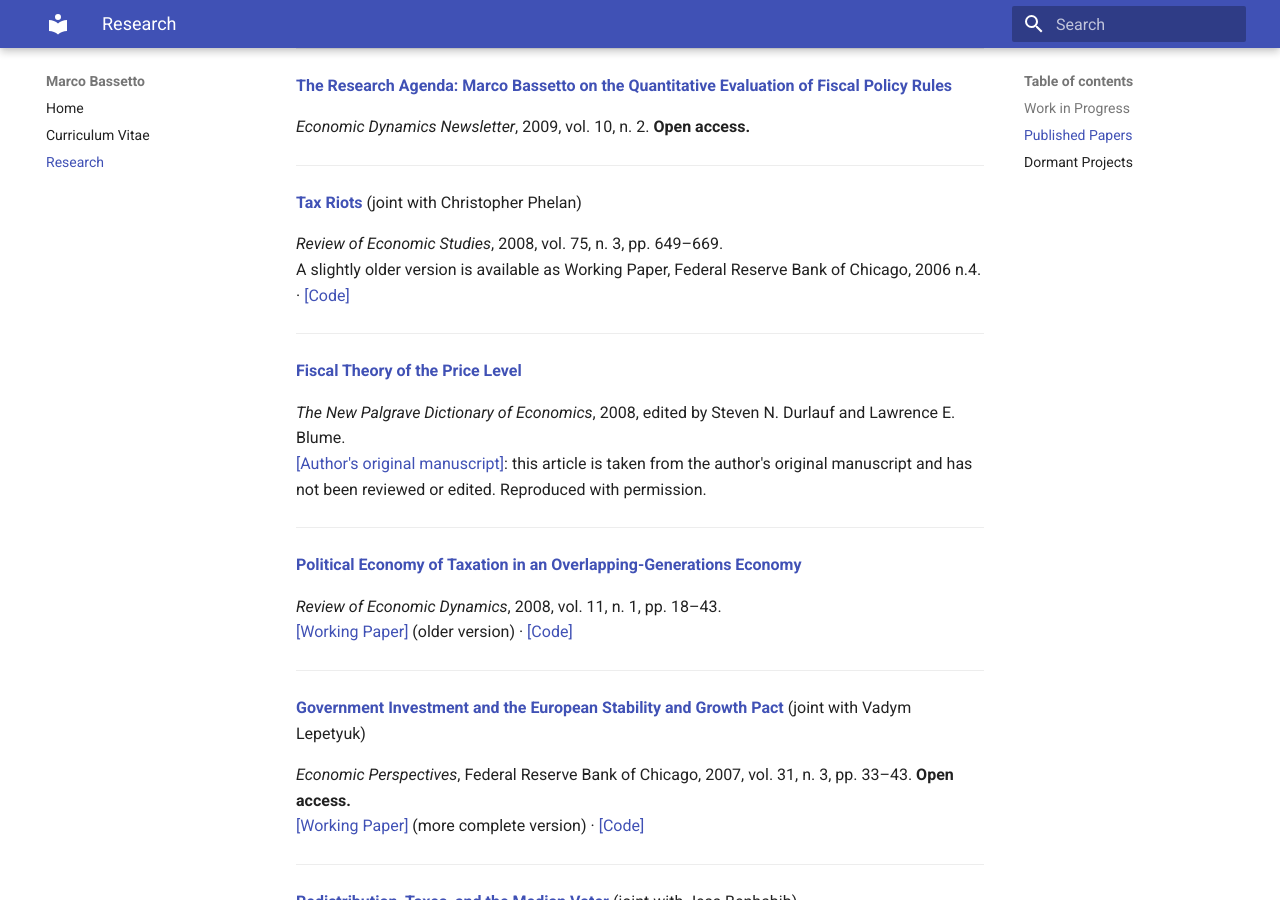
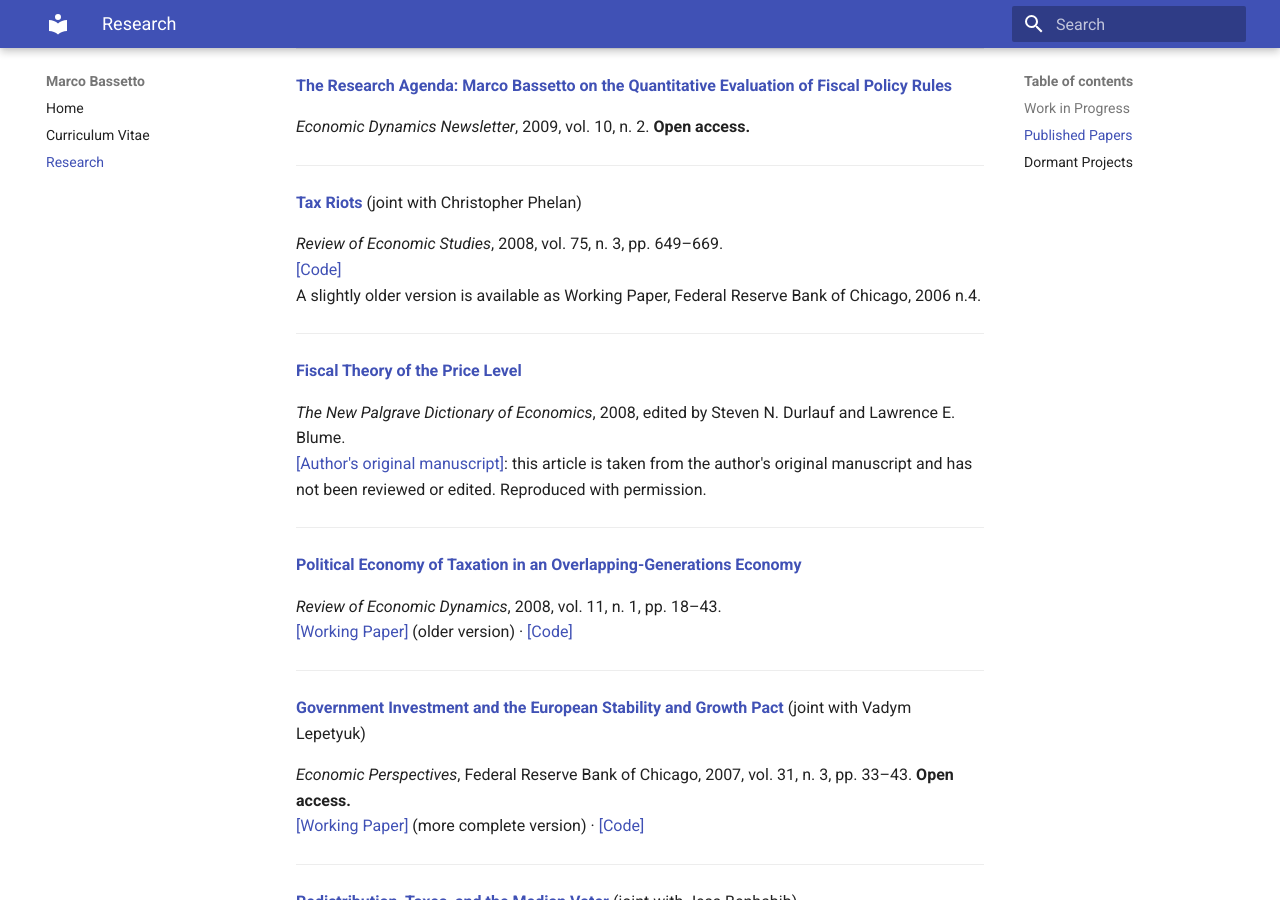
Before and after one commit to m-bassetto/m-bassetto.github.io, an MkDocs documentation site: the page built from docs/research/research.md, in a window 1280 px wide and 900 px high, scrolled down 3249 px. Built offline with MkDocs 1.6.1 and Material for MkDocs 9.7.7, drawn with Linux system fonts in a browser that asks for light colours.

```diff
--- a/docs/research/research.md
+++ b/docs/research/research.md
@@ -146,7 +146,8 @@ Working Paper, Federal Reserve Bank of Minneapolis, no. 788
 **[Tax Riots](http://dx.doi.org/10.1111/j.1467-937X.2008.00484.x)** (joint with Christopher Phelan)
 
 *Review of Economic Studies*, 2008, vol. 75, n. 3, pp. 649–669.
-A slightly older version is available as Working Paper, Federal Reserve Bank of Chicago, 2006 n.4. · [[Code]](software/riots/softwareriots/)
+[[Code]](software/riots/softwareriots/)
+A slightly older version is available as Working Paper, Federal Reserve Bank of Chicago, 2006 n.4.
 
 ---
 
```
